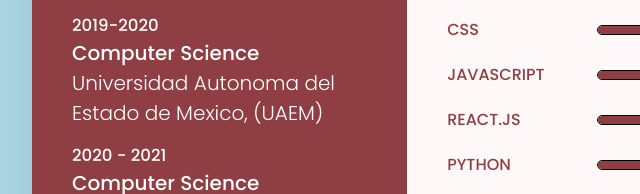
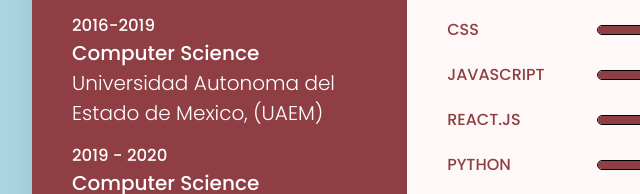
Before and after one commit to ItamarBarrios/CV, a plain HTML site: page index.html in a window 1280 px wide. Shown: the part 963-1157 px from the top of the page, 108-748 px from the left. Drawn offline with Linux system fonts and the light colour scheme.

Commit message:
Update index.html

```diff
--- a/index.html
+++ b/index.html
@@ -42,12 +42,12 @@
                 <h3 class="tittle">Education</h3>
                 <ul>
                     <li>
-                        <h5>2019-2020</h5>
+                        <h5>2016-2019</h5>
                         <h4>Computer Science</h4>
                         <h4>Universidad Autonoma del Estado de Mexico, (UAEM)</h4>
                     </li>
                     <li>
-                        <h5>2020 - 2021</h5>
+                        <h5>2019 - 2020</h5>
                         <h4>Computer Science</h4>
                         <h4>Bootcamp</h4>
                     </li>
```
